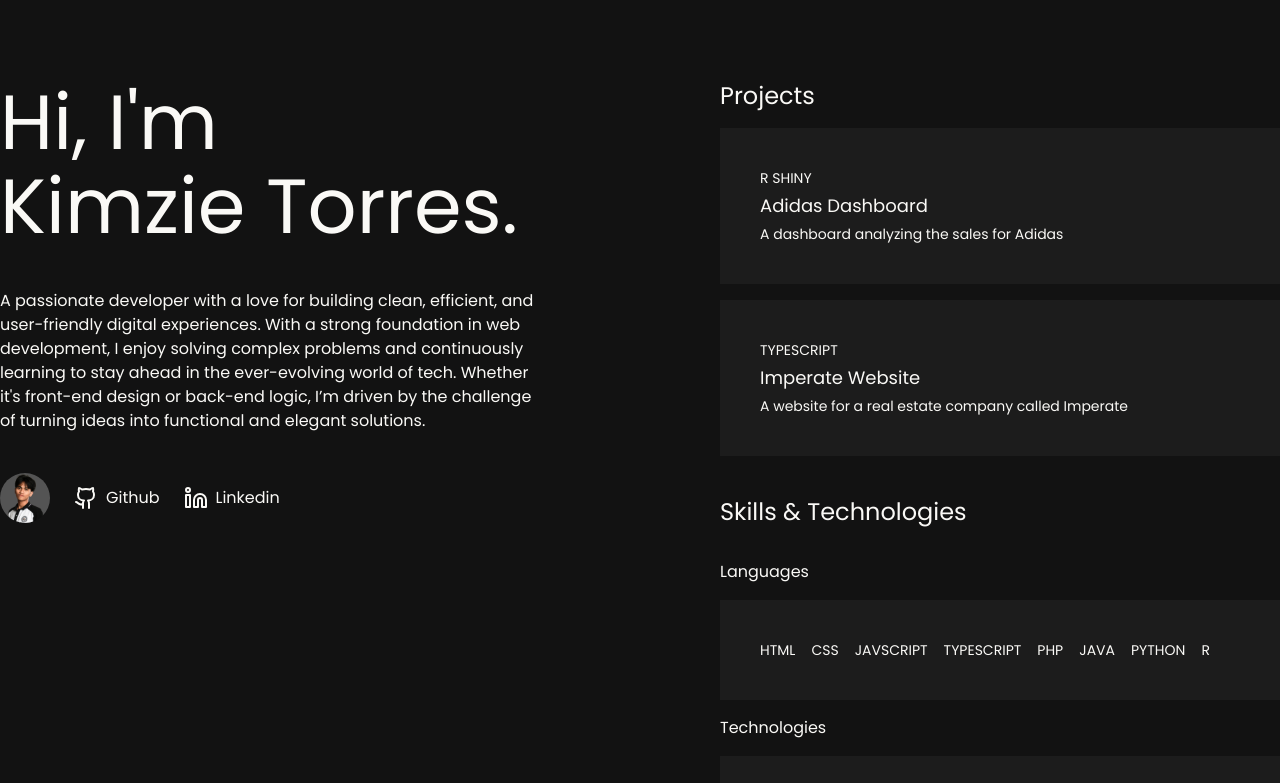
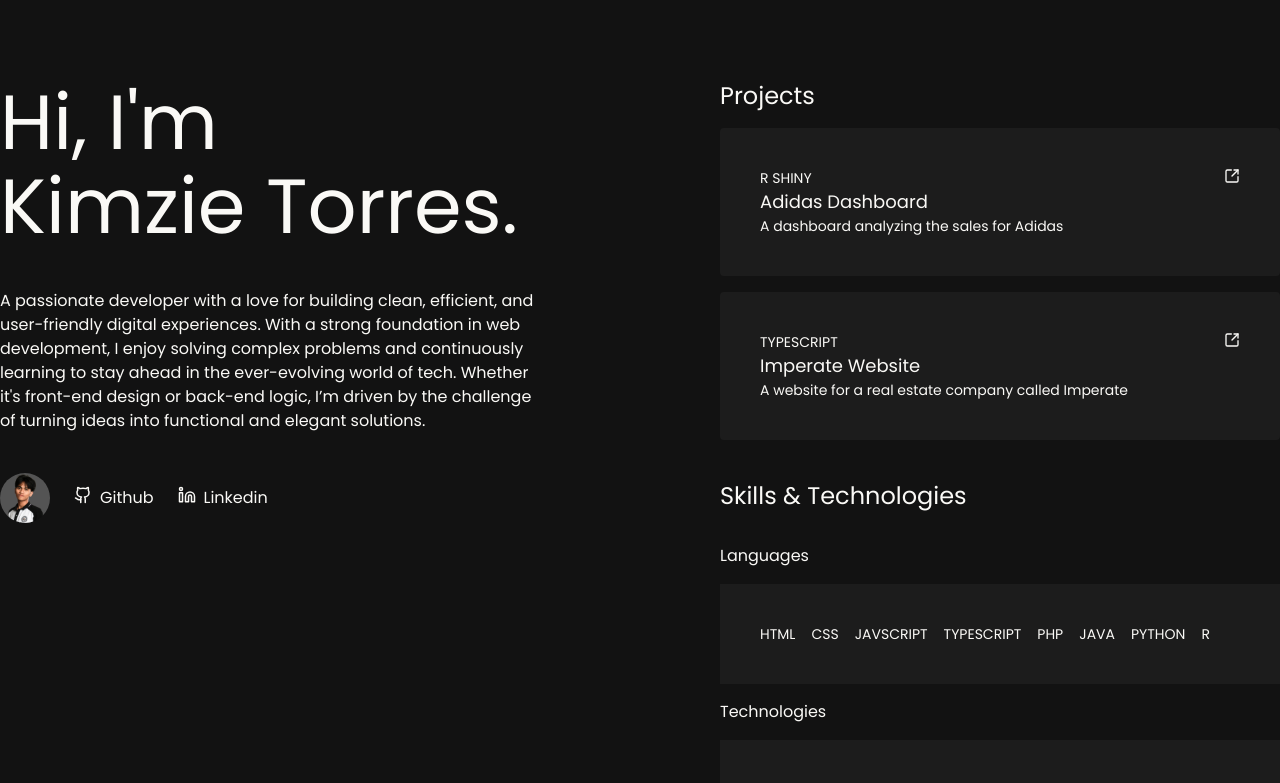
Before and after one commit to kimzii/kimzie-portfolio, a React (Vite) app: page / in a window 1280 px wide. Shown: the top 783 px of the page. Built offline with nearby package versions, Linux system fonts and the light colour scheme.

Commit message:
added hightlight color, added icon for link navigation in projects section

```diff
--- a/src/App.css
+++ b/src/App.css
@@ -4,6 +4,7 @@
 
 @theme {
     --color-primary: #1C1C1C;
+    --color-highlight: #50C878;
     --font-Poppins: 'Poppins', sans-serif;
 }
 
--- a/src/App.tsx
+++ b/src/App.tsx
@@ -4,7 +4,7 @@ import { ProjectCard } from "./components/ProjectCard";
 import { Github, Linkedin } from "lucide-react";
 import profilePic from "./assets/kimzii.png";
 import { LanguageCard } from "./components/LanguageCard";
-import {Resume} from './components/Resume';
+import { Resume } from "./components/Resume";
 import { TechCard } from "./components/TechCard";
 
 function App() {
@@ -18,14 +18,24 @@ function App() {
             alt="kimzii"
             className="w-[50px] rounded-full"
           />
-          <div className="flex gap-2">
-            <Github />
-            <a href="https://github.com/kimzii">Github</a>
+          <div className="flex gap-2 hover:text-highlight transition">
+            <Github size={18} />
+            <a
+              className="hover:text-highlight transtion"
+              href="https://github.com/kimzii"
+            >
+              Github
+            </a>
           </div>
 
-          <div className="flex gap-2">
-            <Linkedin />
-            <a href="linkedin.com/in/kimzietorres">Linkedin</a>
+          <div className="flex gap-2 hover:text-highlight transition">
+            <Linkedin size={18} />
+            <a
+              className="hover:text-highlight transtion"
+              href="linkedin.com/in/kimzietorres"
+            >
+              Linkedin
+            </a>
           </div>
         </div>
       </div>
@@ -51,12 +61,12 @@ function App() {
           <div className="flex flex-col gap-4">
             <h1 className="text-2xl">Skills & Technologies</h1>
             <LanguageCard />
-            <TechCard/>
+            <TechCard />
           </div>
 
           <div>
             <h1 className="text-2xl">Resume</h1>
-            <Resume/>
+            <Resume />
           </div>
         </div>
       </div>
--- a/src/components/ProjectCard.tsx
+++ b/src/components/ProjectCard.tsx
@@ -1,18 +1,35 @@
 import "../App.css";
+import { SquareArrowOutUpRight } from "lucide-react";
 
 interface ProjectCardProps {
   title: string;
   description: string;
-    language:string;
+  language: string;
   link: string;
 }
 
-export const ProjectCard = ({title, description, language}: ProjectCardProps) => {
+export const ProjectCard = ({
+  title,
+  description,
+  language,
+  link,
+}: ProjectCardProps) => {
   return (
-    <div className="p-10 bg-primary flex flex-col gap-1">
+    <a
+      href={link}
+      target="_blank"
+      rel="noopener noreferrer"
+      className="block transition transform hover:scale-[1.01] hover:shadow-lg hover:text-highlight"
+    >
+      <div className="p-10 bg-primary flex justify-between gap-1 rounded cursor-pointer">
+        <div>
           <p className="font-semibold text-sm">{language}</p>
           <h2 className="font-semibold text-lg">{title}</h2>
           <p className="font-extralight text-sm">{description}</p>
         </div>
-  )
-}
+
+        <SquareArrowOutUpRight className="hover:text-highlight" size={16} />
+      </div>
+    </a>
+  );
+};
--- a/src/components/Resume.tsx
+++ b/src/components/Resume.tsx
@@ -15,7 +15,7 @@ export const Resume: React.FC = () => {
           <a
             href="/KimzieTorres-CV.pdf"
             download="KimzieTorres-CV.pdf"
-            className="text-white hover:text-blue-600 transition mr-4"
+            className="text-white hover:text-highlight transition mr-4"
             aria-label="Download Resume"
           >
             <Download size={20} />
@@ -23,7 +23,7 @@ export const Resume: React.FC = () => {
 
           <button
             onClick={() => setShowResume(!showResume)}
-            className="text-white hover:text-blue-600 transition"
+            className="text-white hover:text-highlight transition"
             aria-label="Toggle Resume"
           >
             {showResume ? <X size={20} /> : <FileText size={20} />}
```
Lines whose indentation alone changed are shown as unchanged.
